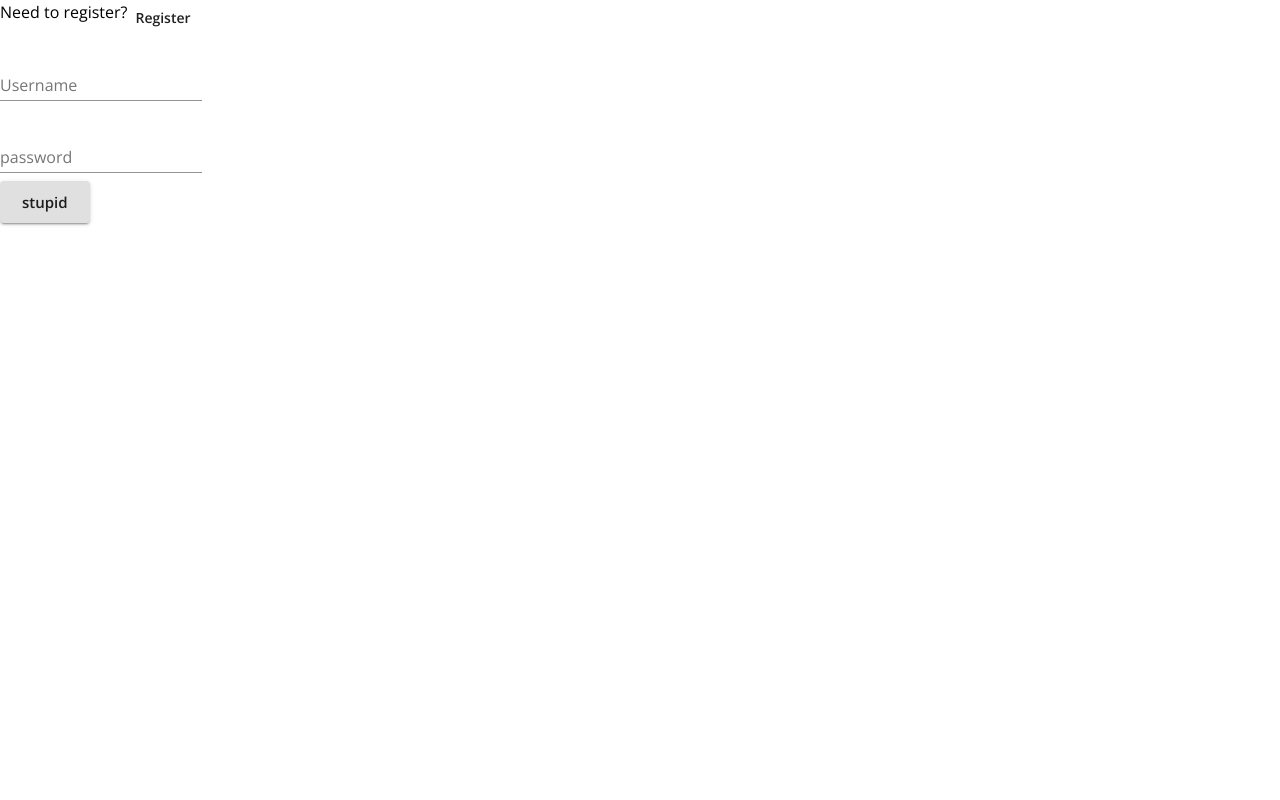
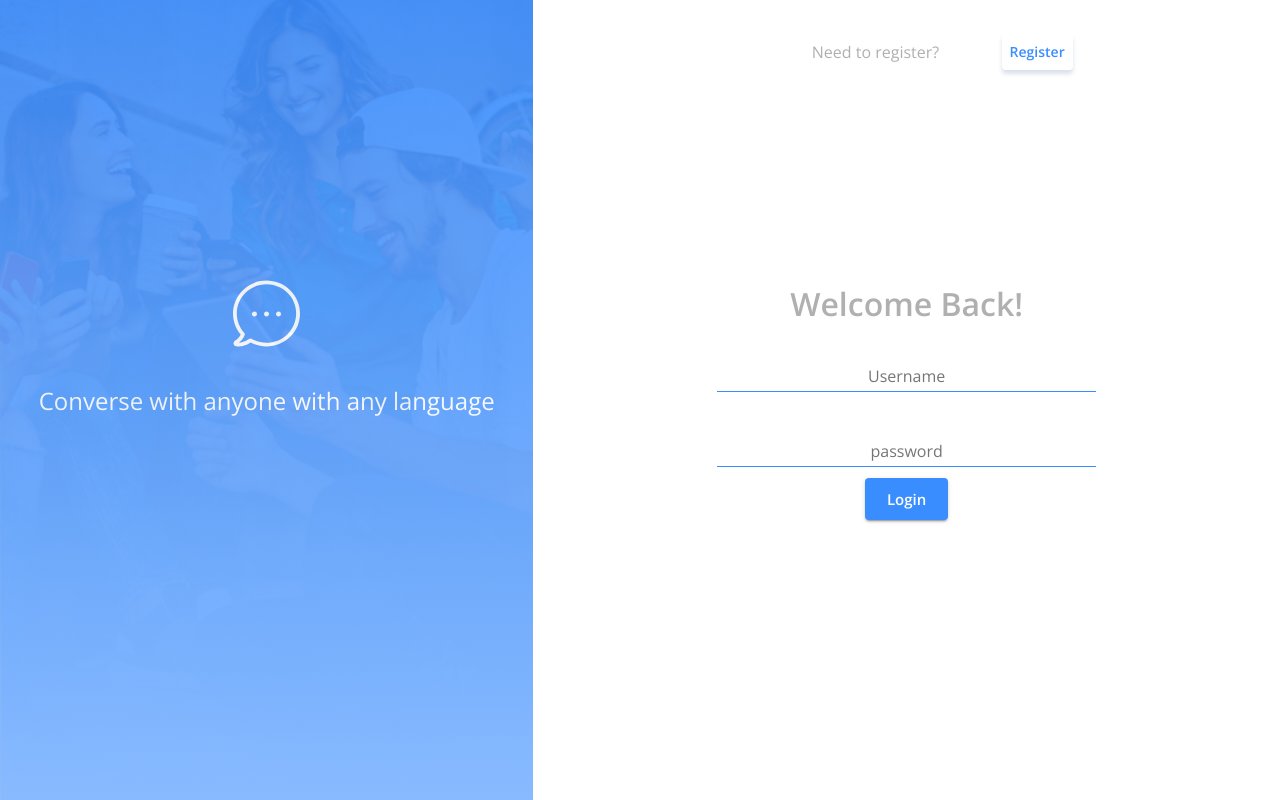
Before and after one commit to chadlyalan/c932a, a React (Create React App) app in the folder client/: page /login in a window 1280 px wide. Built offline with nearby package versions, Linux system fonts and the light colour scheme; no server answers.

Commit message:
final push for styling of landing pages
I extracted the styling from both of the pages to external style sheets that use makeStyles and then applied both of them to both of the landing pages: register, and login.

Now the pages should have decent styling and is updated based on screen size.

```diff
--- a/client/src/Login.js
+++ b/client/src/Login.js
@@ -3,18 +3,22 @@ import { Redirect, useHistory } from "react-router-dom";
 import { connect } from "react-redux";
 import {
   Grid,
-  Box,
   Typography,
-  Button,
-  FormControl,
-  TextField,
+  useMediaQuery,
 } from "@material-ui/core";
+import { useTheme } from "@material-ui/styles";
 import { login } from "./store/utils/thunkCreators";
-import './style/main-welcome.css';
+import LoginMain from "./components/LoginMain";
+import { ReactComponent as BubbleIcon} from './images/bubble.svg';
+import useStyles from "./style/landingStyles";
 
 const Login = (props) => {
   const history = useHistory();
   const { user, login } = props;
+  const classes = useStyles();
+  const theme = useTheme();
+  const isMediumOrMore = useMediaQuery(theme.breakpoints.up('md'));
+
 
   const handleLogin = async (event) => {
     event.preventDefault();
@@ -29,46 +33,44 @@ const Login = (props) => {
   }
 
   return (
-    <div>
+    <Grid container justify="flex-start" className={classes.root}>
 
+      <Grid item xs={0} sm={0} md={6} lg={5} className={classes.picture}
+        >
+          {isMediumOrMore ?
+          (
+          <div className={classes.gradient}>
+            <div className={classes.sideContainer}>
+              <BubbleIcon  />
+              <Typography className={classes.text}>
+                Converse with anyone with any language
+              </Typography>
+            </div>
+          </div>
+          ) :
+          (null)
+          }
 
-    <Grid container justify="flex-start">
-      <Box>
-        <Grid className="create-login" container item>
-          <Typography>Need to register?</Typography>
-          <Button onClick={() => history.push("/register")}>Register</Button>
-        </Grid>
-        <form className="form-landing" onSubmit={handleLogin}>
-          <Grid>
-            <Grid>
-              <FormControl margin="normal" required>
-                <TextField
-                  aria-label="username"
-                  label="Username"
-                  name="username"
-                  type="text"
-                />
-              </FormControl>
-            </Grid>
-            <FormControl margin="normal" required>
-              <TextField
-                label="password"
-                aria-label="password"
-                type="password"
-                name="password"
-              />
-            </FormControl>
-            <Grid>
-              <Button type="submit" variant="contained" size="large">
-                stupid
-              </Button>
-            </Grid>
-          </Grid>
-        </form>
-      </Box>
+      </Grid>
+
+      <Grid item xs={12} sm={12} md={6} lg={7}
+        alignItems="center"
+        className={
+          isMediumOrMore ? null : classes.small
+          } >
+        <div className={
+          isMediumOrMore ? classes.big : classes.smallGradient
+          }>
+          <LoginMain
+            handleLogin={handleLogin}
+            history={history}
+          />
+        </div>
+
+      </Grid>
     </Grid>
-    </div>
-  );
+  )
+
 };
 
 const mapStateToProps = (state) => {
--- a/client/src/Signup.js
+++ b/client/src/Signup.js
@@ -7,43 +7,10 @@ import {
   useMediaQuery,
 } from "@material-ui/core";
 import { register } from "./store/utils/thunkCreators";
-import './style/main-welcome.css';
-import { makeStyles, useTheme } from "@material-ui/styles";
+import { useTheme } from "@material-ui/styles";
 import RegisterMain from "./components/RegisterMain";
-import picture from "../src/images/bg-img.png";
-
-const useStyles = makeStyles(theme => ({
-  main: {
-    color: theme.palette.text.secondary,
-    },
-  big: {
-    height: '100%',
-  },
-  small: {
-    background: `url(${picture})`,
-    backgroundRepeat: 'no-repeat',
-    backgroundSize: 'cover',
-  },
-  text: {
-    color: 'white',
-    position: 'relative',
-    top: '50%',
-    textAlign: 'center',
-    fontSize: 'x-large',
-  },
-  gradient: {
-    height: '100%',
-    background: 'linear-gradient(180deg, #3A8DFF 0%, #86B9FF 100%)',
-    opacity: '.90',
-  },
-  picture: {
-    height: '100vh',
-    backgroundImage: `url(${picture})`,
-    backgroundRepeat: 'no-repeat',
-    backgroundSize: 'cover',
-  }
-}));
-
+import useStyles from "./style/landingStyles";
+import { ReactComponent as BubbleIcon} from './images/bubble.svg';
 
 const Login = (props) => {
   const theme = useTheme();
@@ -72,33 +39,36 @@ const Login = (props) => {
     return <Redirect to="/home" />;
   }
 
+  return (
+    <Grid container justify="flex-start" className={classes.root}>
 
-  return (
-    <Grid container justify="flex-start" >
-
-      <Grid item xs={0} sm={0} md={6} lg={5}
-        className={classes.picture}>
+      <Grid item xs={0} sm={0} md={6} lg={5} className={classes.picture}
+        >
+          {isMediumOrMore ?
+          (
           <div className={classes.gradient}>
-            <div className={classes.bubble} />
-            <Typography className={classes.text}>
-              Converse with anyone with any language
-            </Typography>
+            <div className={classes.sideContainer}>
+              <BubbleIcon  />
+              <Typography className={classes.text}>
+                Converse with anyone with any language
+              </Typography>
+            </div>
           </div>
-
+          ) :
+          (null)
+          }
 
       </Grid>
 
       <Grid item xs={12} sm={12} md={6} lg={7}
         alignItems="center"
-
         className={
           isMediumOrMore ? null : classes.small
           } >
         <div className={
-          isMediumOrMore ? classes.big : classes.gradient
+          isMediumOrMore ? classes.big : classes.smallGradient
           }>
           <RegisterMain
-            className={classes.main}
             handleRegister={handleRegister}
             history={history}
             formErrorMessage={formErrorMessage}
--- a/client/src/components/LoginMain.js
+++ b/client/src/components/LoginMain.js
@@ -0,0 +1,95 @@
+import React from "react";
+import {
+    Grid,
+    Typography,
+    Button,
+    FormControl,
+    TextField,
+  } from "@material-ui/core";
+import useStyles from "../style/registerStyle.js";
+
+
+const LoginMain = (props) => {
+    const { handleLogin, history } = props;
+    const classes = useStyles();
+
+    return (
+    <Grid container item sm={12} md={5} lg={7}
+        spacing={7}
+        direction="column"
+        alignItems="center"
+        className={classes.root}
+        >
+        <Grid className={classes.header}
+            container item
+            justifyContent="flex-end"
+            alignItems="center">
+
+            <Grid item xs={6}>
+                <Typography color="secondary">
+                    Need to register?
+                </Typography>
+            </Grid>
+
+            <Grid item xs={3}>
+                <Button
+                    className={classes.button}
+                    color="primary"
+                    sx={{ "&:hover": {backgroundColor: "red"} }}
+                    onClick={() => history.push("/register")}>
+                        Register
+                </Button>
+            </Grid>
+        </Grid>
+
+        <Grid container item
+            justifyContent="space-evenly"
+            spacing={3} direction="column"
+            className={classes.grid}>
+            <form className={classes.form} onSubmit={handleLogin}>
+                <Typography
+                    color="secondary"
+                    className={classes.title}>
+                    Welcome Back!
+                </Typography>
+                <Grid item container direction="column"
+                        className={classes.input}>
+                    <Grid item>
+                        <FormControl  fullWidth="true" margin="normal" required>
+                            <TextField
+                                aria-label="username"
+                                label="Username"
+                                name="username"
+                                type="text"
+                                />
+                        </FormControl>
+                    </Grid>
+                    <Grid item>
+                        <FormControl fullWidth="true" margin="normal" required>
+                            <TextField
+                                label="password"
+                                aria-label="password"
+                                type="password"
+                                name="password"
+                            />
+                        </FormControl>
+                    </Grid>
+                </Grid>
+
+
+                <Grid item>
+                    <Button
+                        type="submit"
+                        variant="contained"
+                        size="large"
+                        color="primary">
+                        Login
+                    </Button>
+                </Grid>
+            </form>
+        </Grid>
+    </Grid>
+    )
+}
+
+export default LoginMain;
--- a/client/src/components/RegisterMain.js
+++ b/client/src/components/RegisterMain.js
@@ -1,5 +1,4 @@
 import React from "react";
-import { makeStyles } from "@material-ui/styles";
 import {
   Grid,
   Typography,
@@ -8,50 +7,7 @@ import {
   TextField,
   FormHelperText,
 } from "@material-ui/core";
-
-const useStyles = makeStyles(theme => ({
-  root: {
-    height: '100%',
-    marginRight: 'auto',
-    marginLeft: 'auto',
-    },
-  header: {
-    height: '20%',
-
-    },
-  grid: {
-    height: '70%',
-    textAlign: "center",
-    alignContent: 'center',
-    width: '100%',
-
-  },
-  title: {
-    fontSize: '2rem',
-    fontWeight: '600',
-  },
-  input: {
-    lineHeight: '75px',
-    "& input": {
-      fontSize: '16px',
-      fontFamily: 'Open Sans',
-
-    },
-    "& .MuiInput-underline:before": {
-      borderBottom: '1px solid #3A8DFF'
-    },
-    "& .MuiInput-underline:hover:not(.Mui-disabled):before": {
-      borderBottom: '2px solid #3A8DFF'
-    }
-  },
-  form: {
-    width: '100%',
-  },
-  button: {
-    background: 'white',
-    boxShadow: '0px 4px 4px rgba(74, 106, 149, .2)'
-  }
-}));
+import useStyles from "../style/registerStyle.js";
 
 
 const RegisterMain = (props) => {
@@ -66,9 +22,9 @@ const RegisterMain = (props) => {
         className={classes.root}
         >
 
-
       <Grid className={classes.header}
-        container item justifyContent="flex-end"
+        container item
+        justifyContent="flex-end"
         alignItems="center"
         >
 
@@ -90,7 +46,8 @@ const RegisterMain = (props) => {
 
       <Grid container item
             justifyContent="space-evenly"
-              spacing={3} className={classes.grid}>
+            spacing={3} direction="column"
+            className={classes.grid}>
         <form
           className={classes.form}
           onSubmit={handleRegister}>
@@ -166,6 +123,7 @@ const RegisterMain = (props) => {
             </Grid>
           </Grid>
 
+          <Grid item>
             <Button
               color="primary"
               type="submit"
@@ -173,6 +131,7 @@ const RegisterMain = (props) => {
               size="large">
               Create
             </Button>
+          </Grid>
 
         </form>
       </Grid>
--- /dev/null
+++ b/client/src/style/landingStyles.js
@@ -0,0 +1,61 @@
+import picture from "../images/bg-img.png";
+import { makeStyles } from "@material-ui/styles";
+
+const useStyles = makeStyles(() => ({
+    root: {
+        height: "100vh"
+    },
+    big: {
+        height: '100%',
+    },
+    small: {
+        height: '100%',
+        background: `url(${picture})`,
+        backgroundRepeat: 'no-repeat',
+        backgroundSize: 'cover',
+        '& .MuiFormLabel-root': {
+        color: 'white'
+        },
+        '& .MuiTypography-colorSecondary': {
+        color: 'white'
+        },
+        "& .MuiInput-underline:before": {
+        borderBottom: '1px solid #B0B0B0'
+        },
+        "& input": {
+            color: 'white',
+        }
+    },
+    gradient: {
+        height: '100%',
+        background: 'linear-gradient(180deg, #3A8DFF 0%, #86B9FF 100%)',
+        opacity: '.90',
+    },
+    picture: {
+        height: '100vh',
+        backgroundImage: `url(${picture})`,
+        backgroundRepeat: 'no-repeat',
+        backgroundSize: 'cover',
+    },
+    text: {
+        color: 'white',
+        position: 'relative',
+        fontSize: 'x-large',
+        padding: '2rem'
+    },
+    bubble: {
+
+    },
+    sideContainer: {
+        textAlign: 'center',
+        top: '35%',
+        position: 'relative',
+    },
+    smallGradient: {
+        height: '102%',
+        background: 'linear-gradient(180deg, #3A8DFF 0%, #86B9FF 100%)',
+        opacity: '.90',
+    }
+}));
+
+export default useStyles;
--- /dev/null
+++ b/client/src/style/registerStyle.js
@@ -0,0 +1,52 @@
+import { makeStyles } from "@material-ui/styles";
+
+const useStyles = makeStyles(() => ({
+    root: {
+        height: '100%',
+        marginRight: 'auto',
+        marginLeft: 'auto',
+      },
+    header: {
+        height: '20%',
+      },
+    grid: {
+        height: '70%',
+        textAlign: "center",
+        alignContent: 'center',
+        width: '100%',
+    },
+    title: {
+        fontSize: '2rem',
+        fontWeight: '600',
+    },
+    input: {
+        lineHeight: '75px',
+        "& input": {
+            fontSize: '16px',
+            fontFamily: 'Open Sans',
+            textAlign: 'center',
+        },
+        "& .MuiInput-underline:before": {
+            borderBottom: '1px solid #3A8DFF'
+        },
+        "& .MuiInput-underline:hover:not(.Mui-disabled):before": {
+            borderBottom: '2px solid #3A8DFF'
+        },
+        "& label": {
+            width: '100%',
+            textAlign: 'center',
+        }
+    },
+    form: {
+        width: '100%',
+    },
+    button: {
+        background: 'white',
+        boxShadow: '0px 4px 4px rgba(74, 106, 149, .2)',
+        // '&.MuiButton-textPrimary:hover': {
+        //     backgroundColor: 'secondary',
+        // }
+    }
+  }));
+
+  export default useStyles;
--- a/client/src/themes/theme.js
+++ b/client/src/themes/theme.js
@@ -21,6 +21,6 @@ export const theme = createMuiTheme({
   },
   palette: {
     primary: { main: "#3A8DFF" },
-    secondary: { main: "#B0B0B0" }
+    secondary: { main: "#B0B0B0" },
   }
 });
```
Also changed, not shown: client/src/style/main-welcome.css (deleted, +0 -111 lines), client/src/style/welcomeSide.css (deleted, +0 -10 lines). Lines whose indentation alone changed are shown as unchanged.
